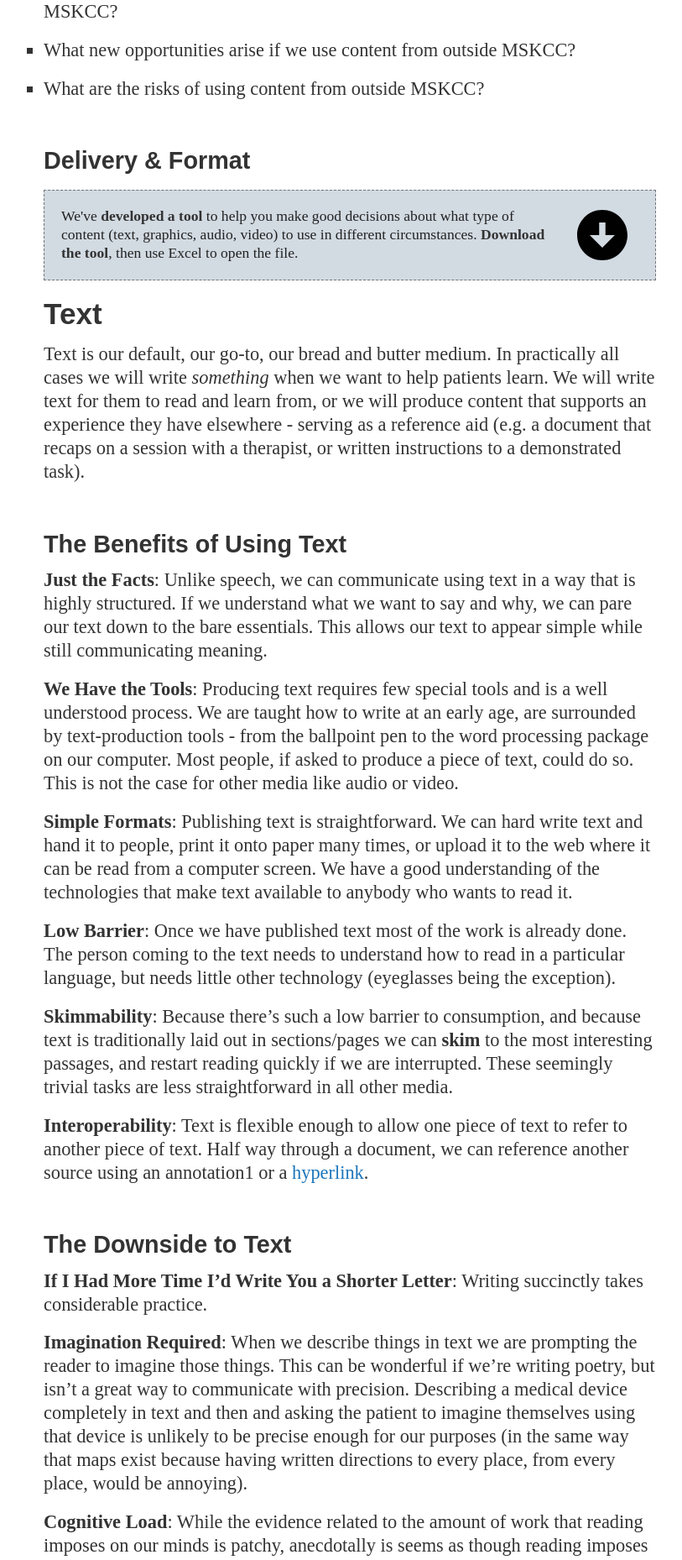
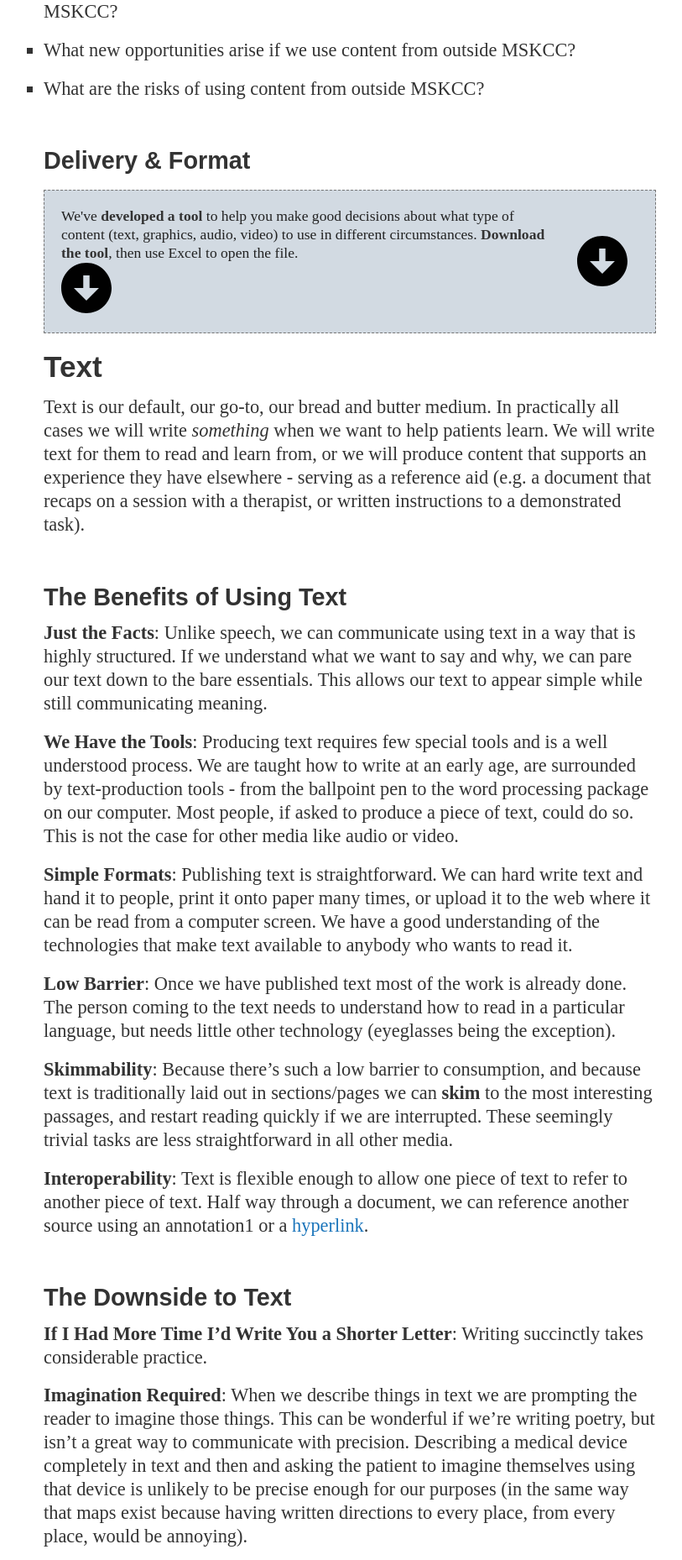
Before and after one commit to mskccpatiented/contentaudit, a Jekyll site: the page built from guidelines/index.md, in a window 1280 px wide. Shown: the part 3971-5829 px from the top of the page at 84% size, without its empty margins (108-921 px from the left). Built offline with Jekyll 4.4.1, drawn with Linux system fonts in a browser that asks for light colours; Markdown is read by kramdown in place of the engine named in the settings.

```diff
--- a/guidelines/index.md
+++ b/guidelines/index.md
@@ -89,7 +89,7 @@
 * What are the risks of using content from outside MSKCC?
 
 ### Delivery & Format
-<div class="download"><div class="text">We've <a href="/guidelines/bmt_content_decisions.xls" class="discrete">developed a tool</a> to help you make good decisions about what type of content (text, graphics, audio, video) to use in different circumstances. <a href="/guidelines/bmt_content_decisions.xls" class="discrete">Download the tool</a>, then use Excel to open the file.</div></div>
+<div class="download"><div class="text">We've <a href="/guidelines/bmt_content_decisions.xls" class="discrete">developed a tool</a> to help you make good decisions about what type of content (text, graphics, audio, video) to use in different circumstances. <a href="/guidelines/bmt_content_decisions.xls" class="discrete">Download the tool</a>, then use Excel to open the file.</div><div class="arrow-down"><img src="/g/arrow.svg" height="60" width="60" alt="Download Arrow" /></div></div>
 
 
 
```
Also changed, not shown: 1 other file.
